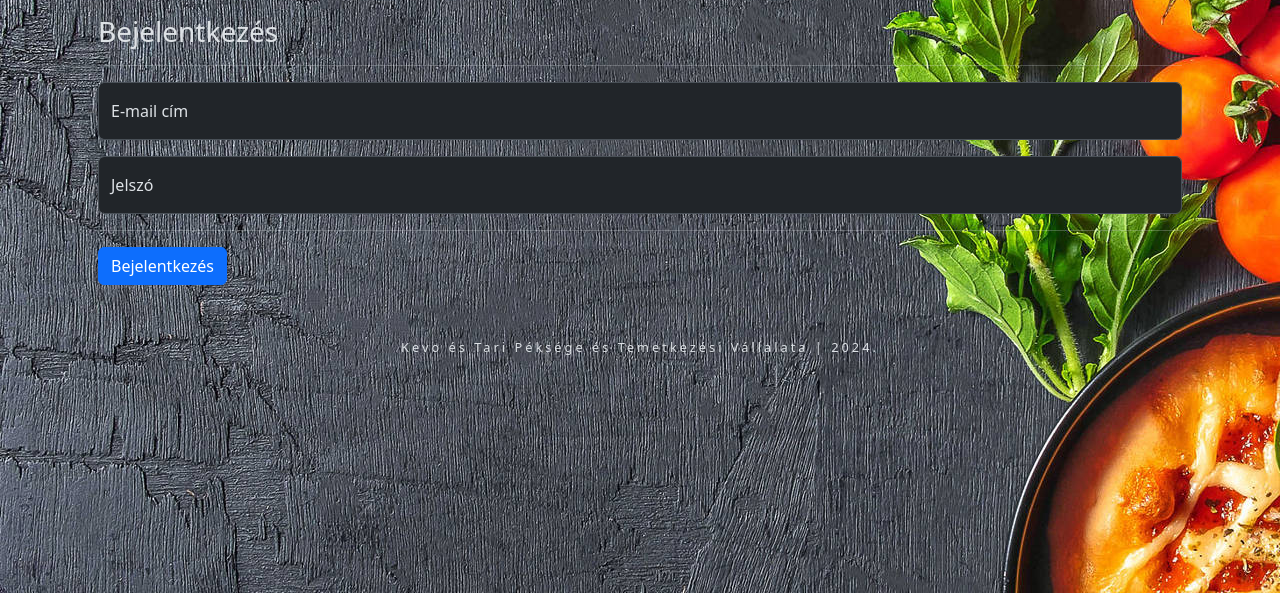
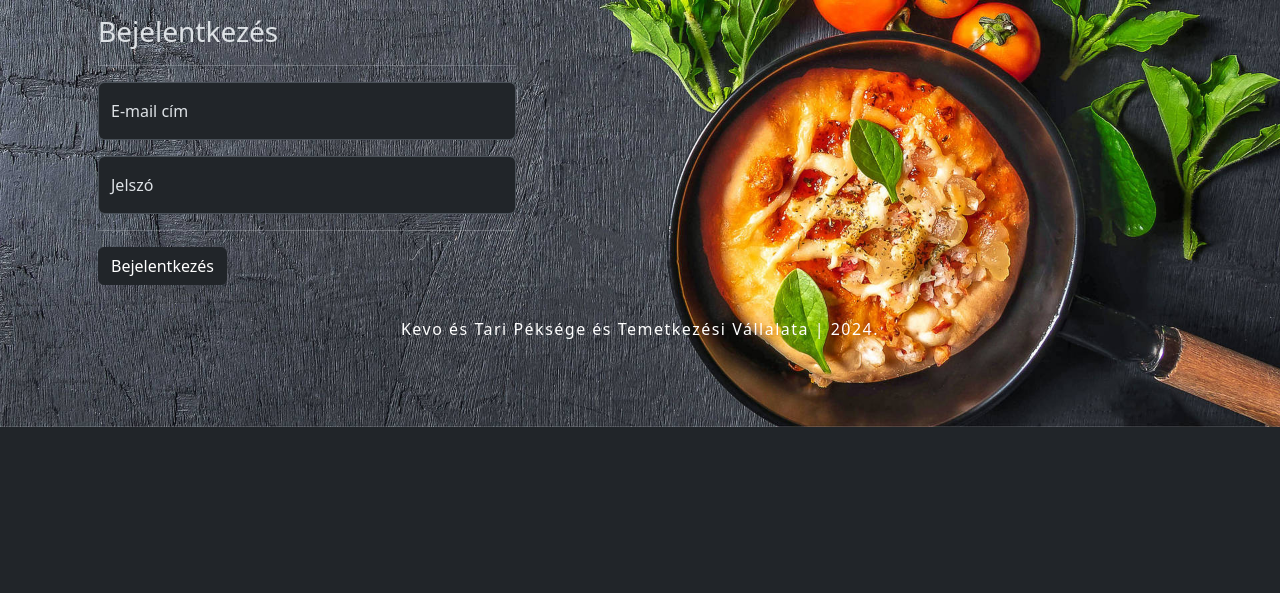
Before and after one commit to Kewkew00/Online-szakacskonyv, a plain HTML site: page szakacskonyv/frontend/index.html in a window 1280 px wide. Shown: the part 207-800 px from the top of the page. Drawn offline with Linux system fonts and the light colour scheme.

Commit message:
webdesign

```diff
--- a/szakacskonyv/frontend/Assets/css/app.css
+++ b/szakacskonyv/frontend/Assets/css/app.css
@@ -1,3 +1,10 @@
+body{
+    width: 100%;
+}
+
+.container {
+    width: 100%;
+}
 
 header{
     font-size: 250%;
@@ -6,10 +13,16 @@ header{
 }
 
 footer{
+    display: flex;
+    align-items: center;
+    justify-content: center;
+    left: 0;
+    bottom: 0;
+    width: 100%;
+    color: white;
     text-align: center;
-    font-size: 80%;
-    letter-spacing: 3px;
-    line-height: 60px;
+
+    letter-spacing: 1.5px;
 }
 
 hr{
@@ -28,3 +41,24 @@ hr{
 h2{
     color: #0d6efd;
 }
+
+.loginview {
+    width: 450px;
+
+}
+.registrationview{
+    width: 450px;
+}
+
+.cardcontainer {
+    display: flex;
+    flex-direction: row;
+    gap: 60px;
+}
+
+.bg-img {
+
+    background-position: center;
+    background-repeat: no-repeat;
+    background-size: cover;
+}
--- a/szakacskonyv/frontend/Views/login.html
+++ b/szakacskonyv/frontend/Views/login.html
@@ -1,4 +1,4 @@
-<div class="p-3">
+<div class="p-3 loginview">
     <h3>Bejelentkezés</h3>
     <hr>
     <div class="form-floating mb-3">
@@ -10,5 +10,5 @@
         <label for="passwd">Jelszó</label>
     </div>
     <hr>
-    <button class="btn btn-primary mb-3" onclick="login()">Bejelentkezés</button>
+    <button class="btn btn-dark mb-3" onclick="login()">Bejelentkezés</button>
 </div>
```
Also changed, not shown: szakacskonyv/frontend/Views/profile.html (+2 -2 lines), szakacskonyv/frontend/Views/recipes.html (+1 -1 lines), szakacskonyv/frontend/Views/registration.html (+2 -2 lines), szakacskonyv/frontend/index.html (+2 -4 lines).
